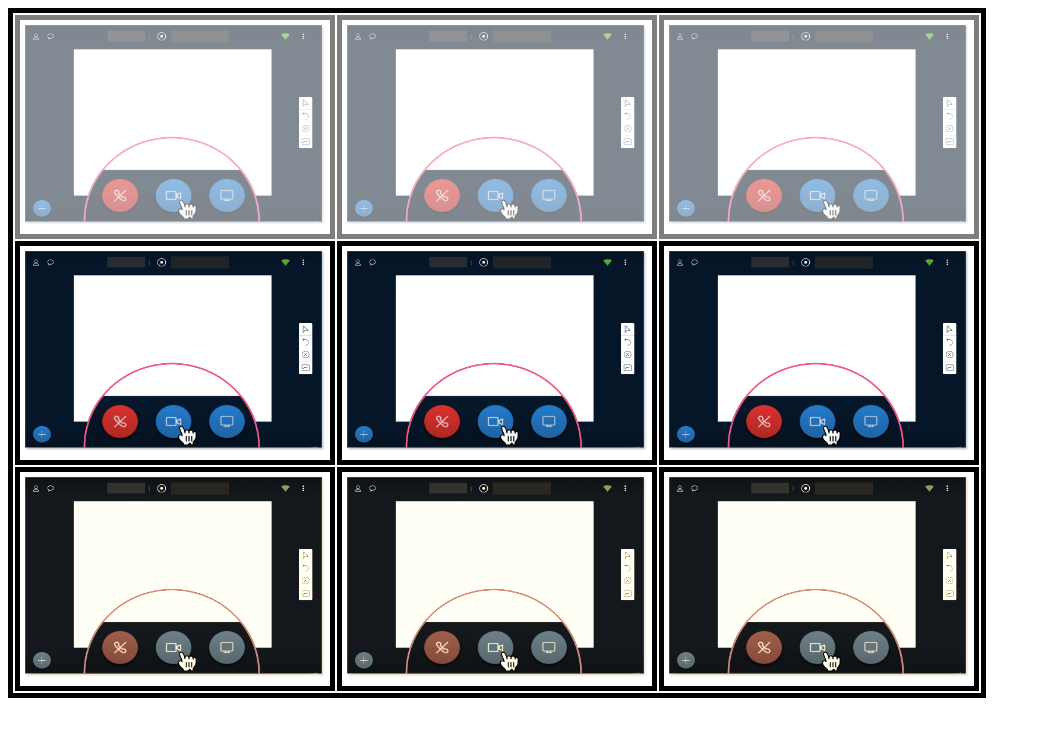
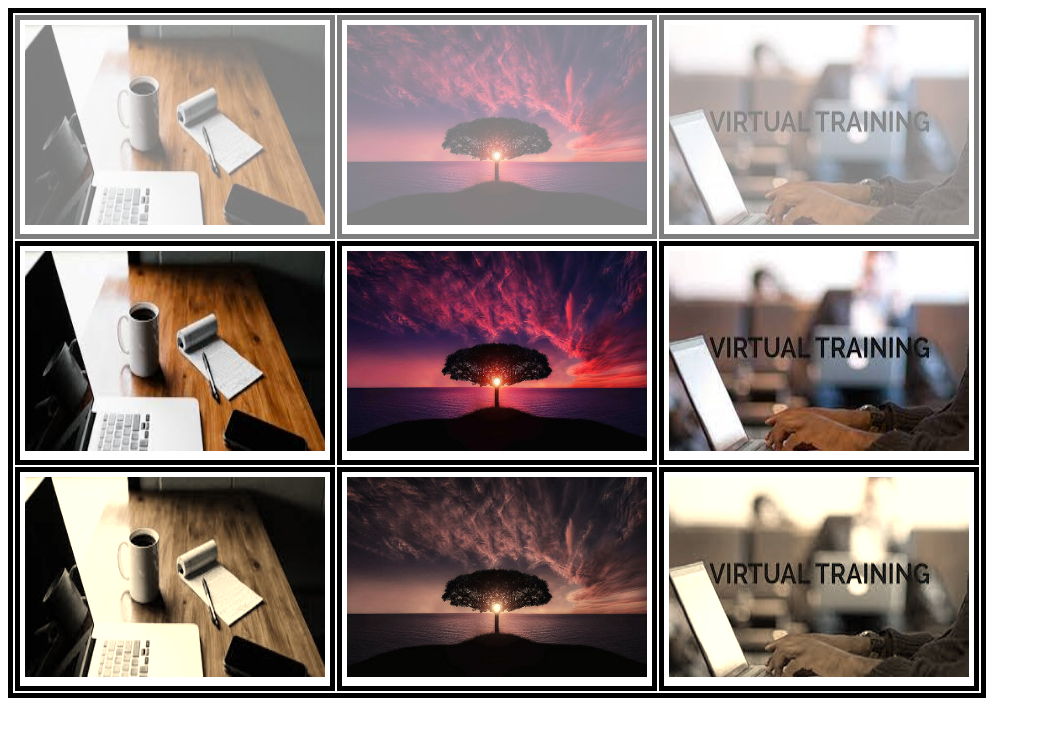
Before and after one commit to Piyush458/LVC, a plain HTML site: page Files.html/photo gallery.html in a window 1280 px wide. Shown: the whole page, without its empty margins (0-1041 px from the left). Drawn offline with Linux system fonts and the light colour scheme.

Commit message:
upload changes

```diff
--- a/Files.html/photo gallery.html
+++ b/Files.html/photo gallery.html
@@ -9,19 +9,19 @@
 <body>
     <table style="border:5px solid black; align-items: inherit;">
         <tr style="opacity: 0.5;">
-            <td style="padding: 5px;border:5px solid black;"><img src="../image/livevirtualclass.png" style="height:200px; width: 300px;"></td>
-            <td style="padding: 5px;border:5px solid black;"><img src="../image/livevirtualclass.png" style="height:200px; width: 300px;"alt=""></td>
-            <td style="padding: 5px;border:5px solid black;"><img src="../image/livevirtualclass.png" style="height:200px; width: 300px;"alt=""></td>
+            <td style="padding: 5px;border:5px solid black;"><img src="../image/1.jpeg" style="height:200px; width: 300px;"></td>
+            <td style="padding: 5px;border:5px solid black;"><img src="../image/2.jpeg" style="height:200px; width: 300px;"alt=""></td>
+            <td style="padding: 5px;border:5px solid black;"><img src="../image/3.jpeg" style="height:200px; width: 300px;"alt=""></td>
           </tr>
           <tr >
-            <td style="padding: 5px;border:5px solid black;"><img src="../image/livevirtualclass.png" style="height:200px; width:300px;"alt=""></td>
-            <td style="padding: 5px;border:5px solid black;"><img src="../image/livevirtualclass.png" style="height:200px; width:300px;"alt=""></td>
-            <td style="padding: 5px;border:5px solid black;"><img src="../image/livevirtualclass.png" style="height:200px; width:300px;"alt=""></td>
+            <td style="padding: 5px;border:5px solid black;"><img src="../image/1.jpeg" style="height:200px; width: 300px;"></td>
+            <td style="padding: 5px;border:5px solid black;"><img src="../image/2.jpeg" style="height:200px; width: 300px;"alt=""></td>
+            <td style="padding: 5px;border:5px solid black;"><img src="../image/3.jpeg" style="height:200px; width: 300px;"alt=""></td>
           </tr>
           <tr style="filter: sepia(0.65);">
-            <td style="padding: 5px;border:5px solid black;"><img src="../image/livevirtualclass.png" style="height:200px; width:300px;"alt=""></td>
-            <td style="padding: 5px;border:5px solid black;"><img src="../image/livevirtualclass.png" style="height:200px; width:300px;"alt=""></td>
-            <td style="padding: 5px;border:5px solid black;"><img src="../image/livevirtualclass.png" style="height:200px; width:300px;"alt=""></td>
+            <td style="padding: 5px;border:5px solid black;"><img src="../image/1.jpeg" style="height:200px; width: 300px;"></td>
+            <td style="padding: 5px;border:5px solid black;"><img src="../image/2.jpeg" style="height:200px; width: 300px;"alt=""></td>
+            <td style="padding: 5px;border:5px solid black;"><img src="../image/3.jpeg" style="height:200px; width: 300px;"alt=""></td>
           </tr>
     </table>
 </body>
```
